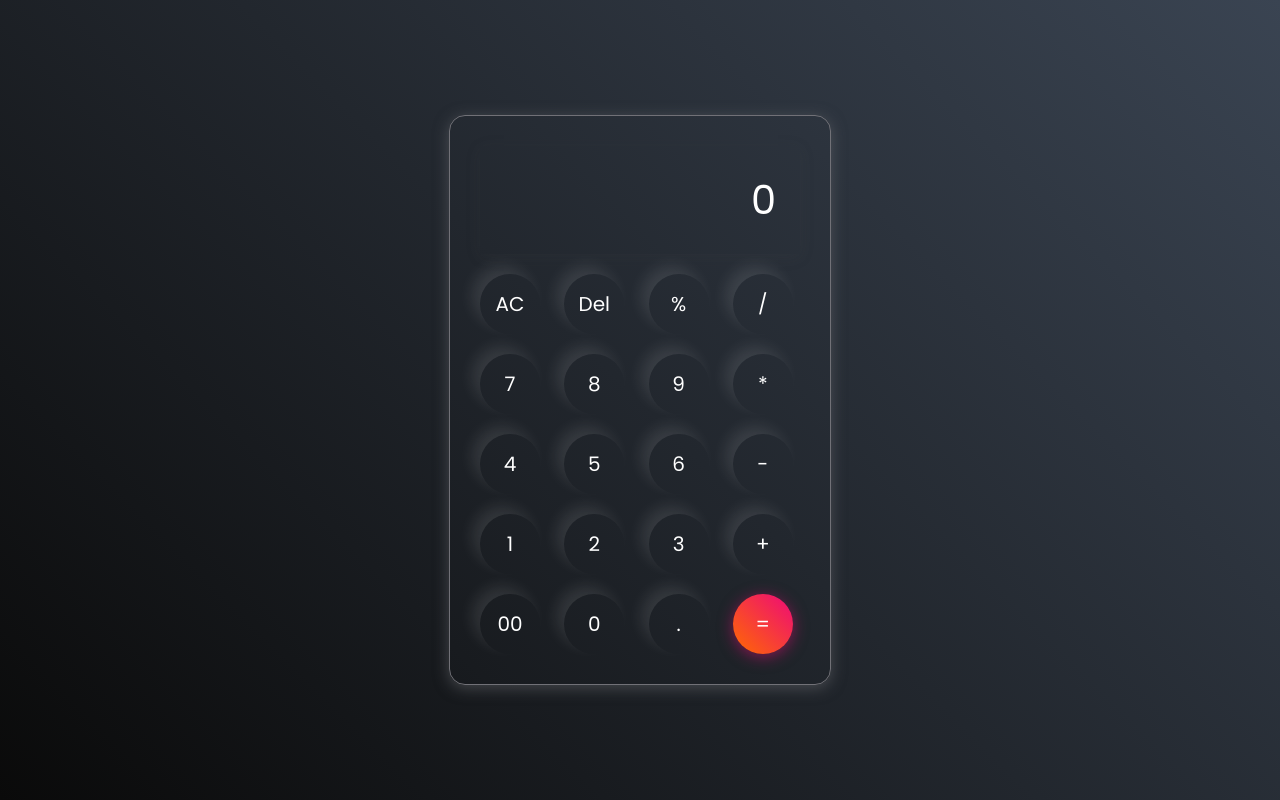
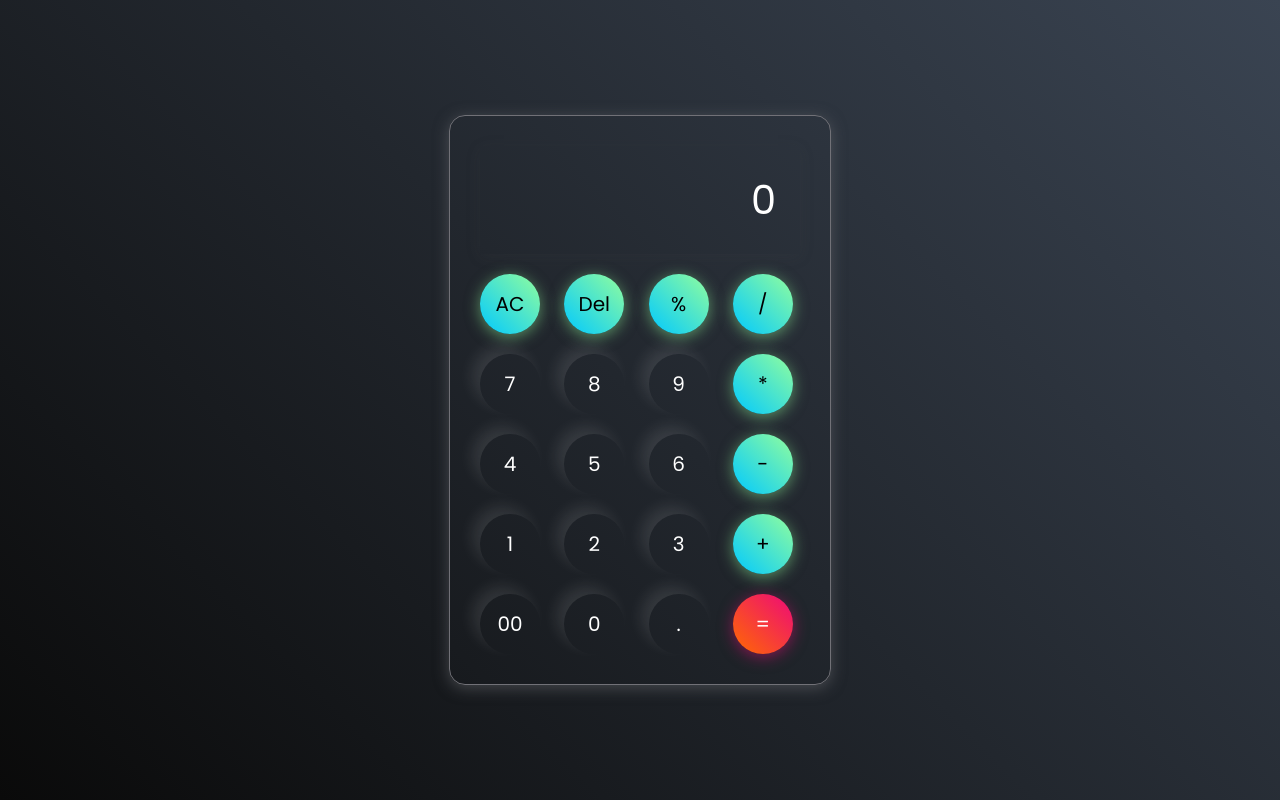
Before and after one commit to Tuan-1204/Calculator, a plain HTML site: page index.html in a window 1280 px wide. Drawn offline with Linux system fonts and the light colour scheme.

Commit message:
fix : chinh sua cac nut toan tu

```diff
--- a/index.html
+++ b/index.html
@@ -13,31 +13,31 @@
       <!-- giao diện máy tính -->
       <!-- hàng 1 -->
       <div>
-        <button>AC</button>
-        <button>Del</button>
-        <button>%</button>
-        <button>/</button>
+        <button class="operatorBtn">AC</button>
+        <button class="operatorBtn">Del</button>
+        <button class="operatorBtn">%</button>
+        <button class="operatorBtn">/</button>
       </div>
       <!-- hàng 2 -->
       <div>
         <button>7</button>
         <button>8</button>
         <button>9</button>
-        <button>*</button>
+        <button class="operatorBtn">*</button>
       </div>
       <!-- hàng 3 -->
       <div>
         <button>4</button>
         <button>5</button>
         <button>6</button>
-        <button>-</button>
+        <button class="operatorBtn">-</button>
       </div>
       <!-- hàng 4 -->
       <div>
         <button>1</button>
         <button>2</button>
         <button>3</button>
-        <button>+</button>
+        <button class="operatorBtn">+</button>
       </div>
       <!-- hàng 5 -->
       <div>
--- a/style.css
+++ b/style.css
@@ -55,9 +55,17 @@ button {
   cursor: pointer;
   box-shadow: -8px -8px 15px rgba(255, 255, 255, 0.1);
 }
-
+/* nút bằng */
 .equalBtn {
   background: linear-gradient(45deg, #ff6a00, #ee0979);
   color: #ffffff;
   box-shadow: 0px 3px 15px rgba(238, 9, 121, 0.5);
 }
+
+/* nút tính toán */
+.operatorBtn {
+  /* màu xanh lá cây */
+  background: linear-gradient(45deg, #00c9ff, #92fe9d);
+  color: #000000;
+  box-shadow: 0px 3px 15px rgba(146, 254, 157, 0.5);
+}
```
